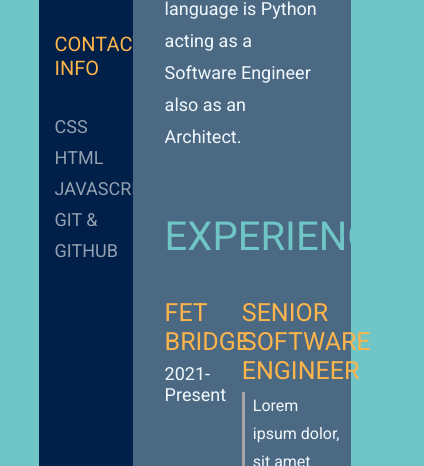
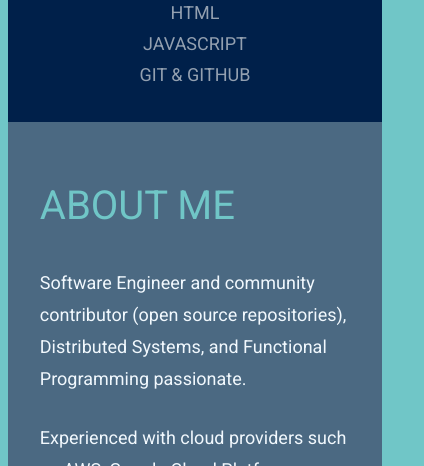
Before and after one commit to marllonbatista/jornadaDev-EBAC, a plain HTML site: page index.html in a window 390 px wide. Shown: the part 790-1256 px from the top of the page, 424 px wide, since content can reach past the window. Drawn offline with Linux system fonts and the light colour scheme.

Commit message:
last commit

```diff
--- a/style.css
+++ b/style.css
@@ -308,3 +308,35 @@ body {
     border-left:  3px solid #A5A3A3;
     padding-left: 8px;
 }
+
+@media screen and (max-width:1268px) {
+    .resume-container {
+        height: 100%;
+        width: 96%;
+        margin: 2rem auto;
+        display: flex;
+        flex-direction: column;
+    }
+    .resume-container .left-container{
+        width: 100%;
+        background-color:#00204A;
+        display: flex;
+        flex-direction: column;
+        align-items:center;
+        padding: 0 5%;
+    }
+    .contact-container #title,
+    .contact-container ul,
+    .skills-container ul{
+        text-align: center;
+    }
+    .resume-container .right-container{
+        width: 100%;
+        background-color:#4B6982;
+        display: flex;
+        flex-direction: column;
+        justify-content: center;
+        border-radius: 0px;
+        padding: 0 32px;
+    }
+}
```
